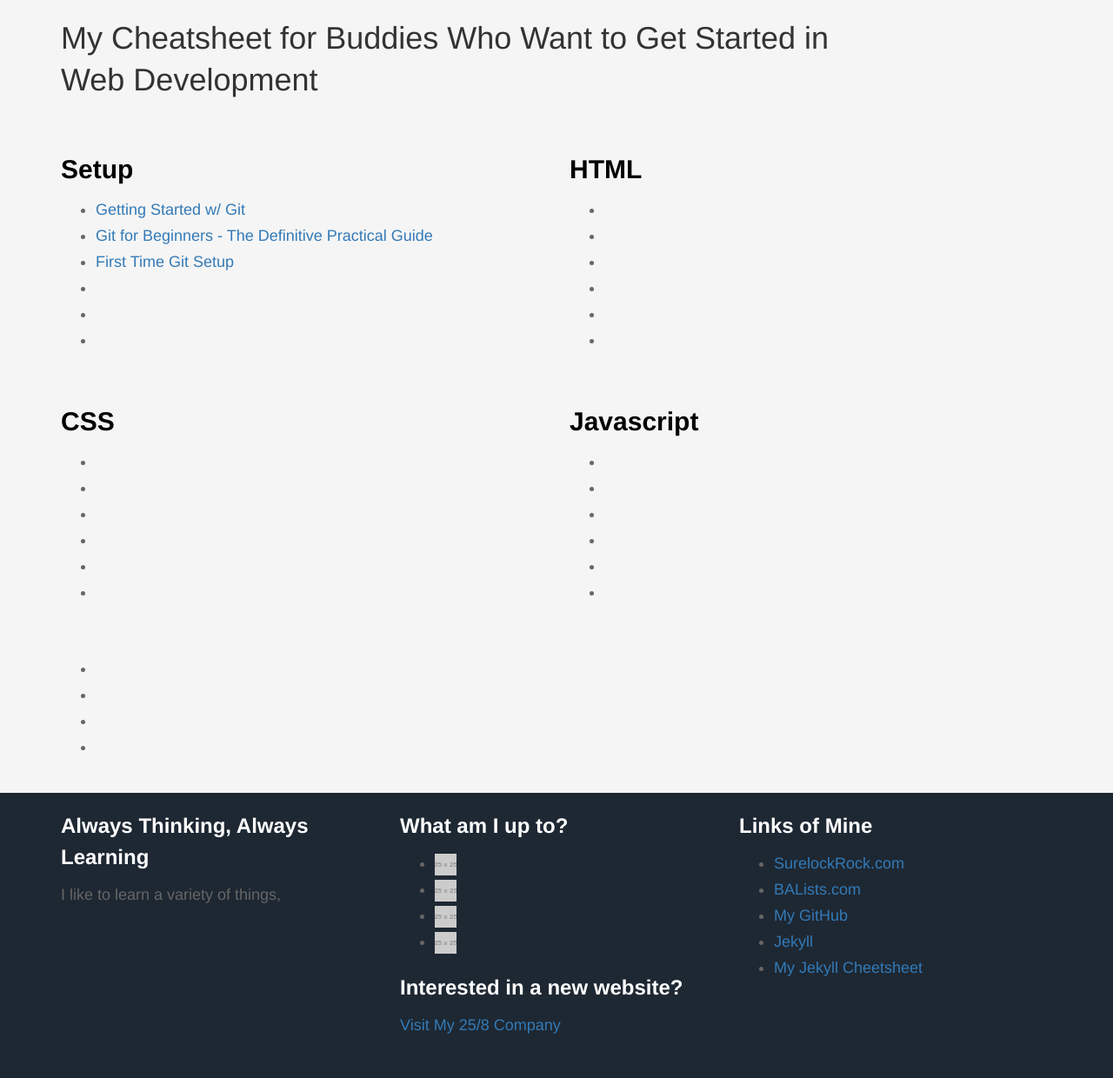
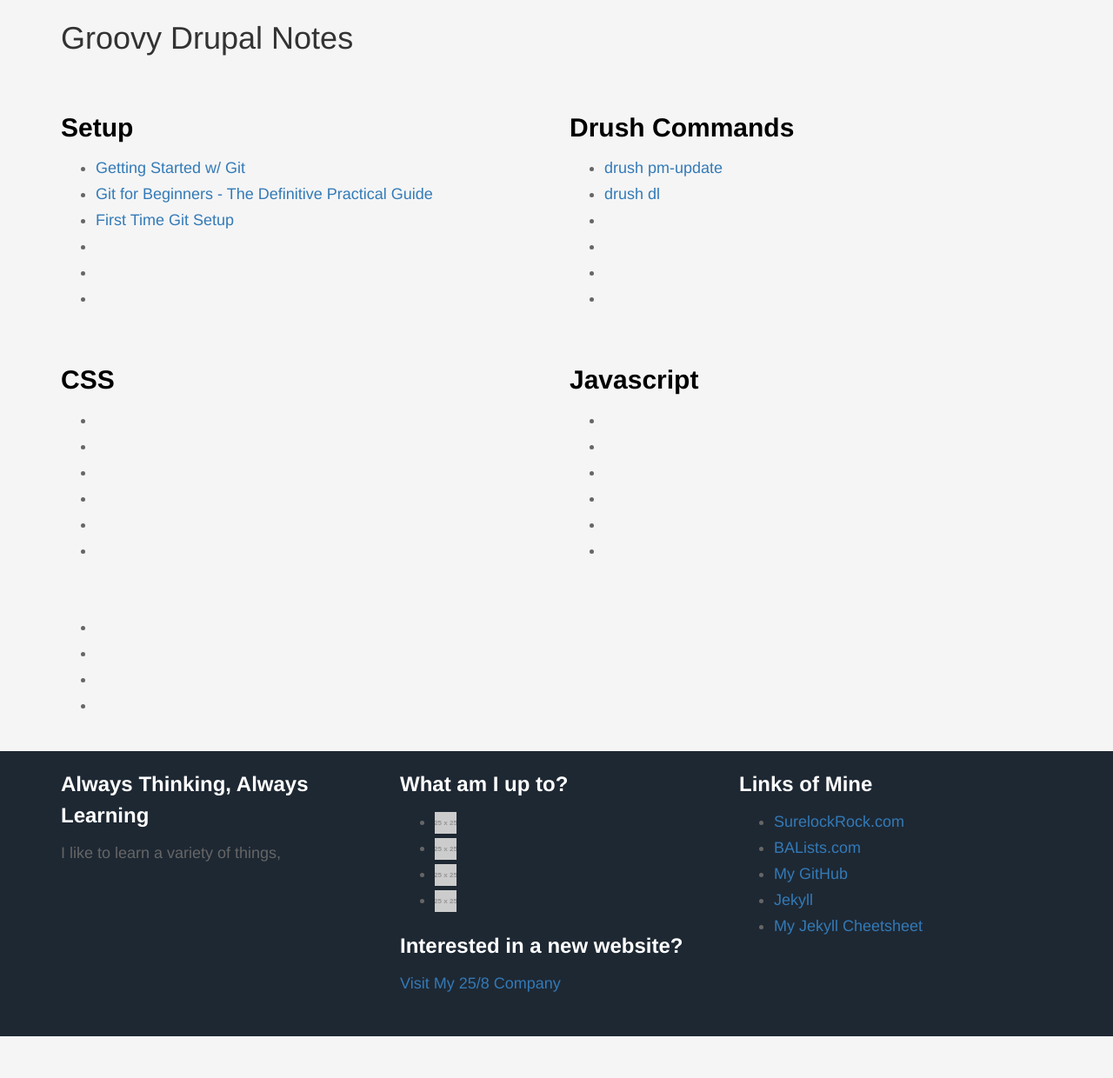
Before and after one commit to ryan258/ryanleej, a Jekyll site: the page built from drupal/index.html, in a window 1280 px wide. Shown: the whole page at 87% size. Built offline with Jekyll 4.4.1, drawn with Linux system fonts in a browser that asks for light colours; nearby versions of some CDN libraries; after the commit the page ends 1192 px from its top, so only the background shows below that.

```diff
--- a/_includes/footer.html
+++ b/_includes/footer.html
@@ -24,7 +24,7 @@
 					<li><a href="#">BALists.com</a></li>
 					<li><a href="https://github.com/ryan258">My GitHub</a></li>
 					<li><a href="http://jekyllrb.com/">Jekyll</a></li>
-					<li><a href="#">My Jekyll Cheetsheet</a></li>
+					<li><a href="{{site.baseurl}}/jekyll">My Jekyll Cheetsheet</a></li>
 				</ul>
 			</div>
 		</div>
--- a/drupal/index.html
+++ b/drupal/index.html
@@ -1,8 +1,8 @@
 ---
 layout: page
-title: My Cheatsheet for Buddies Who Want to Get Started in Web Development
-meta: It's even more fun than you think, share it with a buddy.
-tags: Jekyll, Drupal, Git
+title: Groovy Drupal Notes
+meta: Welcome to the Jungle
+tags: Drupal
 ---
 
 <div class="container">
@@ -22,10 +22,10 @@
 			</ul>
 		</div>
 		<div class="col-md-6">
-			<h3>HTML</h3>
+			<h3>Drush Commands</h3>
 			<ul>
-				<li><a href="" target="_blank"></a></li>
-				<li><a href="" target="_blank"></a></li>
+				<li><a href="" target="_blank">drush pm-update</a></li>
+				<li><a href="" target="_blank">drush dl</a></li>
 				<li><a href="" target="_blank"></a></li>
 				<li><a href="" target="_blank"></a></li>
 				<li><a href="" target="_blank"></a></li>
--- a/webdev4buddies/index.html
+++ b/webdev4buddies/index.html
@@ -46,7 +46,7 @@
 		<div class="col-md-6">
 			<h3>Javascript</h3>
 			<ul>
-				<li><a href="" target="_blank"></a></li>
+				<li><a href="https://youtu.be/Bv_5Zv5c-Ts" target="_blank">Javascript - Understanding the Weird Parts</a></li>
 				<li><a href="" target="_blank"></a></li>
 				<li><a href="" target="_blank"></a></li>
 				<li><a href="" target="_blank"></a></li>
```
Also changed, not shown: jekyll/index.html (+5 -4 lines), img/jekyll-cheatsheet.jpg (added).
